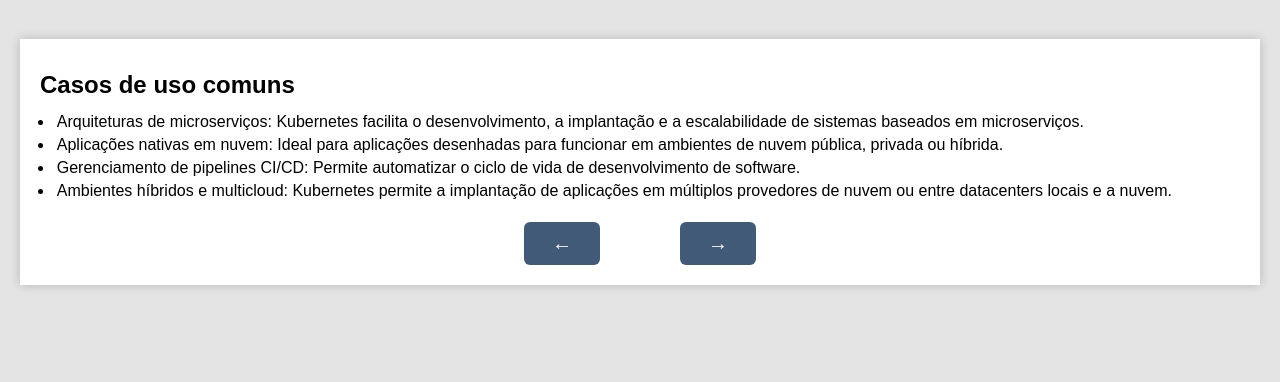
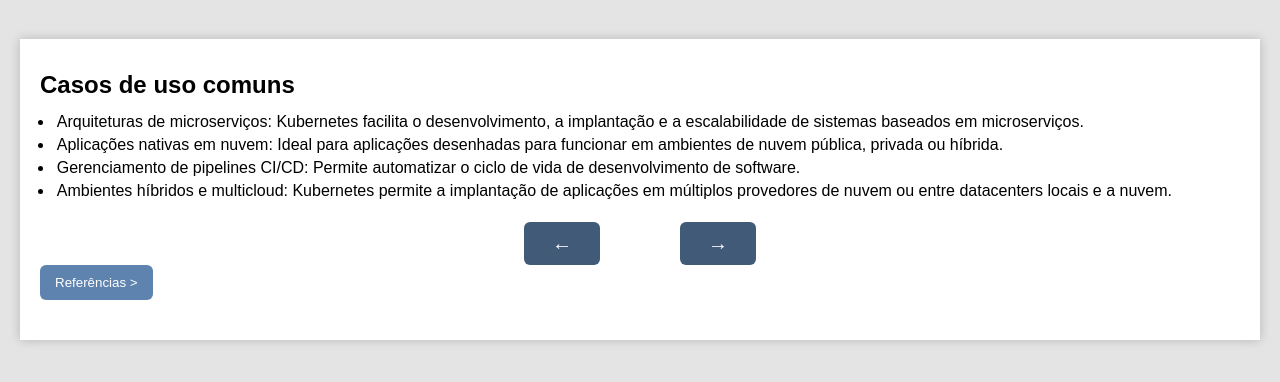
Before and after one commit to Samuelsn28/trabalho-kubernates-2, a plain HTML site: page conteudo-1.html in a window 1280 px wide. Shown: the part 144-526 px from the top of the page. Drawn offline with Linux system fonts and the light colour scheme.

Commit message:
Update conteudo-1.html

```diff
--- a/conteudo-1.html
+++ b/conteudo-1.html
@@ -35,6 +35,7 @@
                 <button class="seta" onclick="window.location.href = 'conteudo-0.html';">&#8592;</button>
                 <button class="seta" onclick="window.location.href = 'conteudo-2.html';">&#8594;</button>
             </div>
+            <button id="botao-voltar" onclick="window.location.href= 'referencias-1.html';"> Referências &gt;</button>
         </section>
     </section>
     <script src="./scripts/menu-lateral.js"></script>
```
